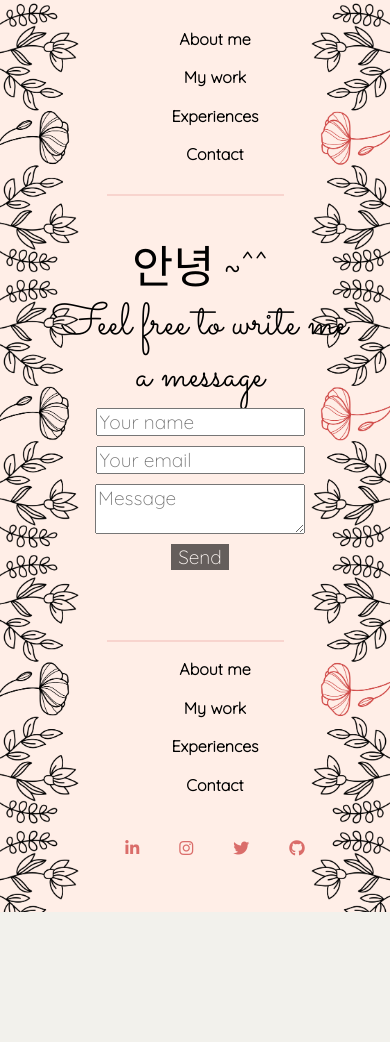
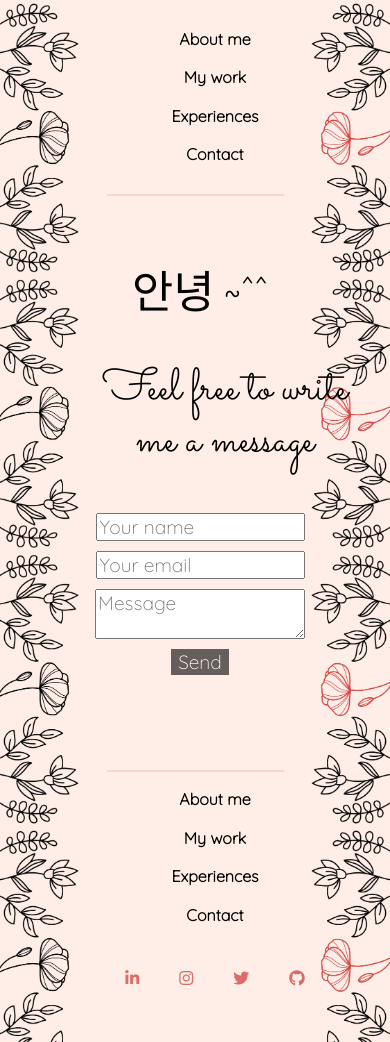
Before and after one commit to MariaKim1/Portfolio, a plain HTML site: page pages/contact.html in a window 390 px wide. Before the commit the page ends 912 px from the top, so only its background shows below. Drawn offline with nearby package versions, Linux system fonts and the light colour scheme; a web font is replaced by a local one.

Commit message:
add padding and margin on contact page

```diff
--- a/index.css
+++ b/index.css
@@ -216,14 +216,6 @@ button:hover {
         margin: auto;
     }
 
-    .experiences_flexbox {
-        flex-direction: column;
-    }
-
-    .experiences_container h3 {
-        text-align: center;
-    }
-
     h2 {
         width: 90%;
         margin: auto;
@@ -239,5 +231,26 @@ button:hover {
         width: 60%;
         margin: auto;
     }
+
+    /* experience page */
+    .experiences_flexbox {
+        flex-direction: column;
+    }
+
+    .experiences_container h3 {
+        text-align: center;
+    }
+
+    /* contact page */
+
+    #section__contact {
+        padding: 25px;
+        margin: auto;
+    }
+
+    .h2_contact {
+        padding: 20px;
+        margin: 20px;
+    }
 }
     /* Andra anpassningar för mindre skärmar */
```
